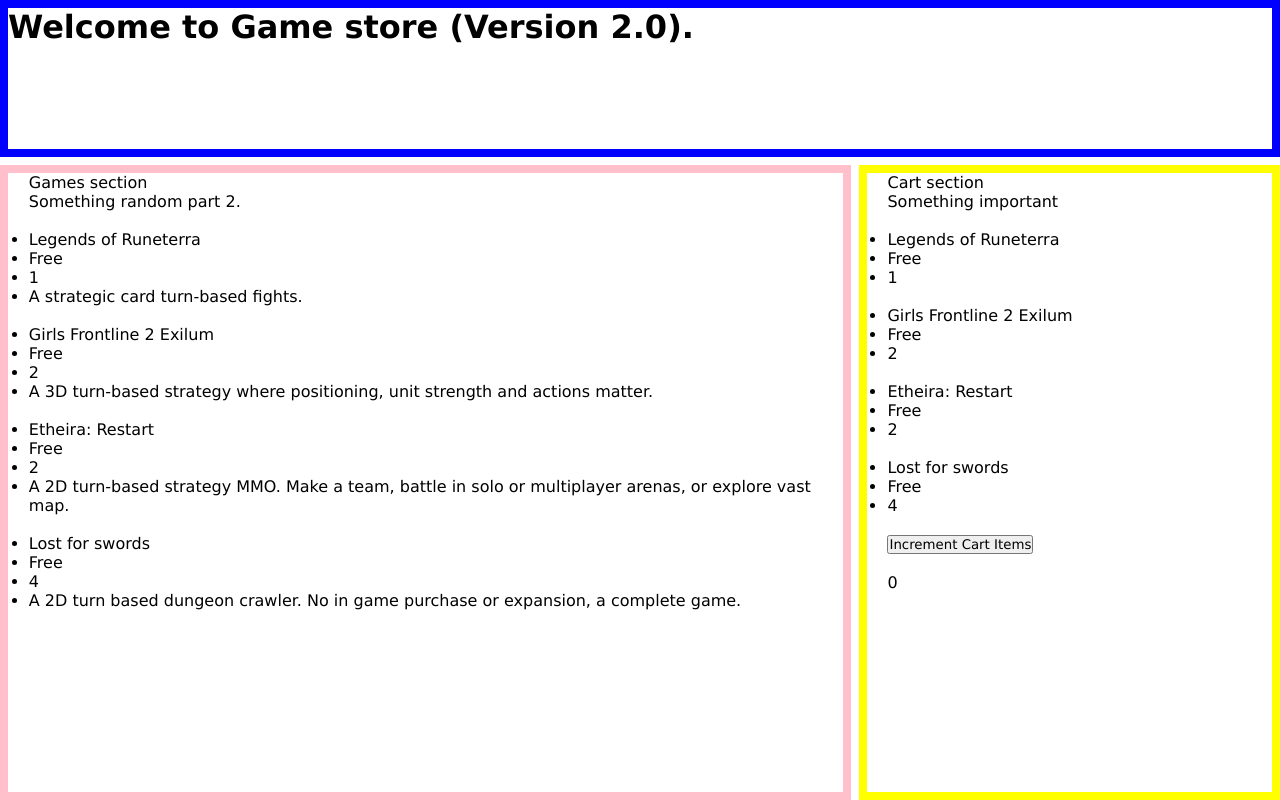
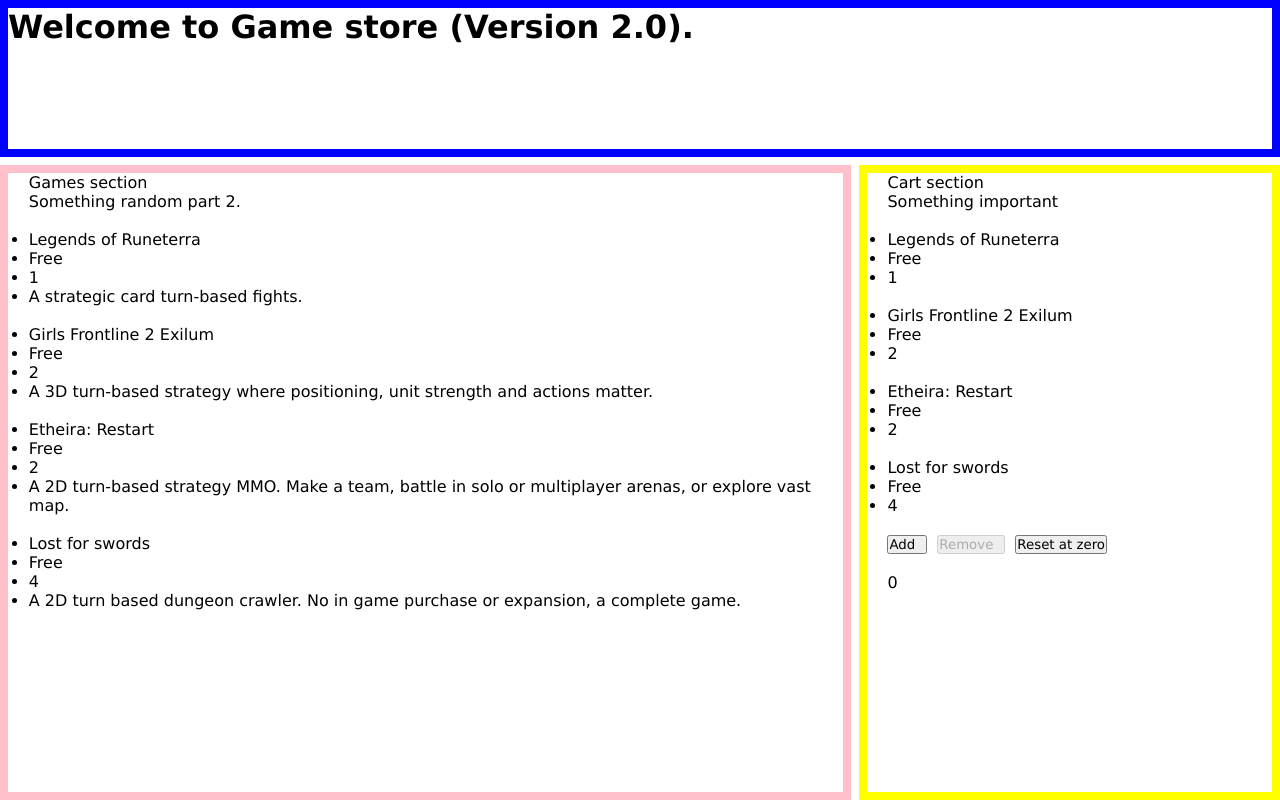
Before and after one commit to Zain-2-84/zains-game-store, a React (Vite) app in the folder game-store/: page / in a window 1280 px wide. Built offline with nearby package versions, Linux system fonts and the light colour scheme.

Commit message:
Added 'Reset' button, changed 'Add game' and 'Remove game' to 'Add' and 'Remove'. And added disabled HTML property and condition on both 'Add' and 'Remove' buttons.

```diff
--- a/game-store/src/App.css
+++ b/game-store/src/App.css
@@ -38,3 +38,9 @@
   border: 0.5rem solid yellow;
   padding-left: 1.3rem;
 }
+
+.addGameButton, .removeGameButton {
+  padding-right: 10px;
+  margin-right: 10px;
+  text-align: center;
+}
--- a/game-store/src/App.jsx
+++ b/game-store/src/App.jsx
@@ -7,14 +7,32 @@
 
 function App() {
 
-  const [cartItems, setCartItems] = useState(0);
+  const [gameQuantity, setGameQuantity] = useState(0);
 
-  const CartItemsIncrement = () => {
-    // let increment = 0;
-    // increment = increment + 1;
-    // setCartItems(increment);
+  const gameQuantityIncrement = () => {
+    // This code below is correct, but don't use return.
+    // return setGameQuantity(gameQuantity + 1);
+    if (gameQuantity < 5) {
+      setGameQuantity((prev) => (prev + 1));
+    } else {
+      return null;
+    }
+  }
 
-    return setCartItems(cartItems + 1);
+  function gameQuantityDecrement() {
+    if (gameQuantity > 0) {
+      setGameQuantity((prev) => {
+        return prev - 1;
+      })
+
+    } else {
+      return null;
+    }
+
+  }
+
+  const gameQuantityResetToZero = () => {
+    setGameQuantity(0);
   }
 
   return (
@@ -32,12 +50,20 @@
           <p>Cart section</p>
           <Cart />
 
-          <button onClick={CartItemsIncrement}>
-            Increment Cart Items
+          <button onClick={gameQuantityIncrement} className="addGameButton" disabled={gameQuantity === 5}>
+            Add
+          </button>
+
+          <button onClick={gameQuantityDecrement} className="removeGameButton" disabled={gameQuantity === 0 ? true : false}>
+            Remove
+          </button>
+
+          <button onClick={gameQuantityResetToZero} className='resetGameButton'>
+            Reset at zero
           </button>
 
           <br /><br />
-          {cartItems}
+          {gameQuantity}
         </div>
       </div>
     </>
```
Also changed, not shown: game-store/public/Error.txt.
